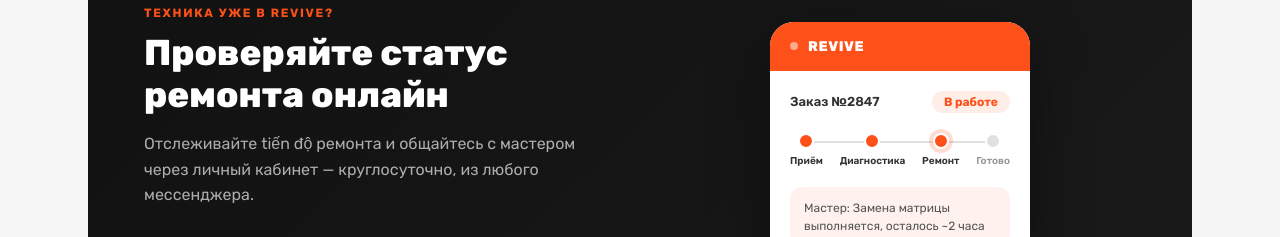
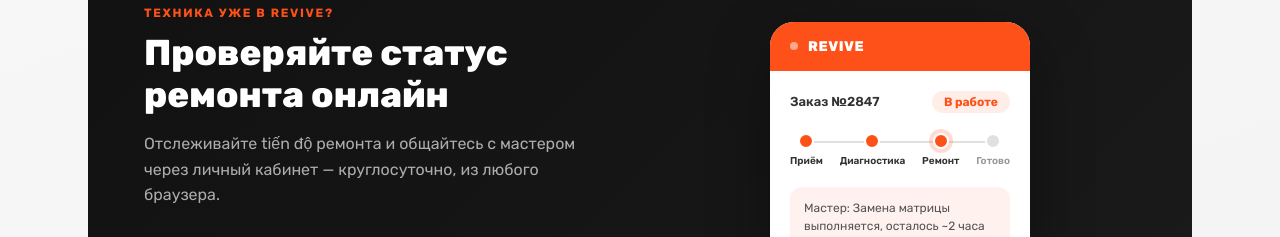
Before and after one commit to Nikcall/revive-web, a Nuxt app: page /chistka-noutbuka in a window 1280 px wide. Shown: the part 2360-2597 px from the top of the page. Built offline with nearby package versions, Linux system fonts and the light colour scheme.

Commit message:
fix: TrackCta text — чат через браузер, не мессенджер

```diff
--- a/app/components/TrackCta.vue
+++ b/app/components/TrackCta.vue
@@ -8,7 +8,7 @@
         <div class="content">
           <span class="eyebrow">Техника уже в REVIVE?</span>
           <h2 class="title">Проверяйте статус ремонта онлайн</h2>
-          <p class="text">Отслеживайте tiến độ ремонта и общайтесь с мастером через личный кабинет — круглосуточно, из любого мессенджера.</p>
+          <p class="text">Отслеживайте tiến độ ремонта и общайтесь с мастером через личный кабинет — круглосуточно, из любого браузера.</p>
           <NuxtLink to="/track" class="btn">
             <svg viewBox="0 0 24 24" fill="none" stroke="currentColor" stroke-width="2" stroke-linecap="round" stroke-linejoin="round"><path d="M14 2H6a2 2 0 0 0-2 2v16a2 2 0 0 0 2 2h12a2 2 0 0 0 2-2V8z" /><polyline points="14 2 14 8 20 8" /><line x1="16" y1="13" x2="8" y2="13" /><line x1="16" y1="17" x2="8" y2="17" /><polyline points="10 9 9 9 8 9" /></svg>
             Проверить статус ремонта
```
